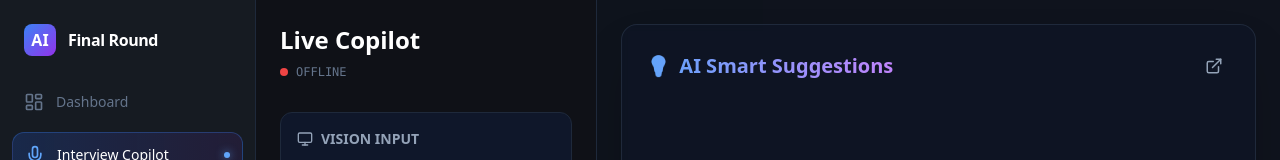
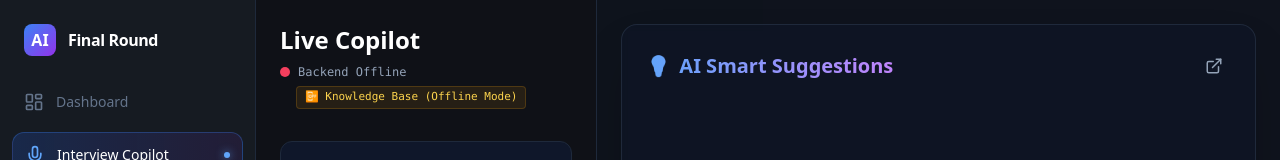
Before and after one commit to Lavish911/interview_copilot_aii, a React (Vite) app in the folder client/: page / in a window 1280 px wide. Both pictures are taken after a click on the button "Interview Copilot". Shown: the top 160 px of the page. Built offline with nearby package versions, Linux system fonts and the light colour scheme; no server answers.

Commit message:
feat: distinguish live AI from offline mode in client

```diff
--- a/client/src/App.jsx
+++ b/client/src/App.jsx
@@ -25,8 +25,8 @@ import StealthOverlay from './components/StealthOverlay';
 import ResumeUploader from './components/ResumeUploader';
 import ScreenWatcher from './components/ScreenWatcher';
 
-// Connect to backend (Dynamic IP for Mobile/Network Access)
-const SOCKET_URL = import.meta.env.DEV ? "http://localhost:3000" : "https://interview-copilot-aii.onrender.com";
+// Connect to backend (Configurable via VITE_SOCKET_URL, falls back to dev/prod defaults)
+const SOCKET_URL = import.meta.env.VITE_SOCKET_URL || (import.meta.env.DEV ? "http://localhost:3000" : "https://interview-copilot-aii.onrender.com");
 const API_BASE_URL = SOCKET_URL; // Use same URL for API calls
 const socket = io(SOCKET_URL);
 
@@ -40,31 +40,45 @@ function App() {
     // Core Data
     const [suggestions, setSuggestions] = useState("");
     const [lastTranscript, setLastTranscript] = useState("");
-    const [isConnected, setIsConnected] = useState(socket.connected);
+    const [connectionStatus, setConnectionStatus] = useState(socket.connected ? 'connected' : 'connecting');
+    const [providerInfo, setProviderInfo] = useState({ hasOpenAI: false, hasGemini: false, isOnline: false });
+    const [isLoadingAnswer, setIsLoadingAnswer] = useState(false);
     const [resumeLoaded, setResumeLoaded] = useState(false);
     const [currentScreenFrame, setCurrentScreenFrame] = useState(null);
 
     useEffect(() => {
-        // ... (existing effects keep as is via unchanged lines, but this tool replaces blocks. I should be careful)
         console.log("App mounted. Socket status:", socket.connected);
-        if (socket.connected) setIsConnected(true);
+        if (socket.connected) setConnectionStatus('connected');
 
         const onConnect = () => {
             console.log("Socket Connected!");
-            setIsConnected(true);
+            setConnectionStatus('connected');
+            socket.emit('requestSessionState');
         };
 
         const onDisconnect = () => {
             console.log("Socket Disconnected!");
-            setIsConnected(false);
+            setConnectionStatus('disconnected');
+        };
+
+        const onConnectError = (err) => {
+            console.warn("Socket Connection Error:", err.message);
+            setConnectionStatus('error');
+        };
+
+        const onProviderStatus = (status) => {
+            console.log("AI Provider Status:", status);
+            setProviderInfo(status || { hasOpenAI: false, hasGemini: false, isOnline: false });
         };
 
         const onAnswer = (text) => {
             console.log("Received Answer:", text);
             setSuggestions(text);
+            setIsLoadingAnswer(false);
         };
 
         const onAnswerChunk = (data) => {
+            setIsLoadingAnswer(false);
             if (data.isFirst) {
                 setSuggestions(data.chunk);
             } else {
@@ -76,6 +90,8 @@ function App() {
 
         socket.on('connect', onConnect);
         socket.on('disconnect', onDisconnect);
+        socket.on('connect_error', onConnectError);
+        socket.on('providerStatus', onProviderStatus);
         socket.on('answer', onAnswer);
         socket.on('answerChunk', onAnswerChunk);
         socket.on('resumeConfirmed', onResumeConfirmed);
@@ -83,6 +99,8 @@ function App() {
         return () => {
             socket.off('connect', onConnect);
             socket.off('disconnect', onDisconnect);
+            socket.off('connect_error', onConnectError);
+            socket.off('providerStatus', onProviderStatus);
             socket.off('answer', onAnswer);
             socket.off('answerChunk', onAnswerChunk);
             socket.off('resumeConfirmed', onResumeConfirmed);
@@ -96,11 +114,30 @@ function App() {
             <div className="w-full md:w-1/3 p-4 md:p-6 border-b md:border-b-0 md:border-r border-slate-800 flex flex-col gap-4 max-h-[50vh] md:max-h-none overflow-y-auto shrink-0">
                 <div className="flex flex-col">
                     <h2 className="text-xl md:text-2xl font-bold text-white mb-2">Live Copilot</h2>
-                    <div className="flex items-center gap-2 mb-4">
-                        <div className={`w-2 h-2 rounded-full ${isConnected ? 'bg-green-400' : 'bg-red-500'}`}></div>
-                        <span className="text-xs text-slate-500 font-mono">
-                            {isConnected ? "⚡ FAST ENGINE CONNECTED" : "OFFLINE"}
-                        </span>
+                    <div className="flex flex-col gap-1.5 mb-4">
+                        <div className="flex items-center gap-2">
+                            <div className={`w-2.5 h-2.5 rounded-full ${
+                                connectionStatus === 'connected' ? 'bg-emerald-400 shadow-[0_0_8px_rgba(52,211,153,0.6)]' :
+                                connectionStatus === 'connecting' ? 'bg-amber-400 animate-pulse' :
+                                'bg-rose-500'
+                            }`}></div>
+                            <span className="text-xs text-slate-400 font-mono font-medium">
+                                {connectionStatus === 'connected' ? 'Backend Connected' :
+                                 connectionStatus === 'connecting' ? 'Connecting to Backend...' :
+                                 'Backend Offline'}
+                            </span>
+                        </div>
+                        <div className="flex items-center gap-2 pl-4">
+                            <span className={`text-[11px] px-2 py-0.5 rounded font-mono ${
+                                providerInfo.isOnline
+                                    ? 'bg-blue-500/20 text-blue-300 border border-blue-500/30'
+                                    : 'bg-amber-500/10 text-amber-300 border border-amber-500/20'
+                            }`}>
+                                {providerInfo.isOnline
+                                    ? `🤖 AI Provider: ${providerInfo.hasOpenAI ? 'OpenAI' : 'Gemini Active'}`
+                                    : '📴 Knowledge Base (Offline Mode)'}
+                            </span>
+                        </div>
                     </div>
                 </div>
 
@@ -165,7 +202,7 @@ function App() {
 
             {/* Right Suggestion Panel */}
             <div className="flex-1 p-4 md:p-6 bg-slate-900/30 overflow-y-auto">
-                <SuggestionPanel suggestions={suggestions} />
+                <SuggestionPanel suggestions={suggestions} loading={isLoadingAnswer} />
             </div>
         </div>
     );
--- a/client/src/components/SpeechInput.jsx
+++ b/client/src/components/SpeechInput.jsx
@@ -76,14 +76,18 @@ const SpeechInput = ({ socket, onTranscript, additionalContext = {} }) => {
                 return;
             }
 
-            // LOGIC 2: Turbo Silence Trigger (>400ms)
-            // If we have interim text but no final result for 400ms, assume speech ended.
+            // LOGIC 2: Silence Trigger
+            // If we have interim text but no final result for 1500ms, assume speech ended.
             if (interimTranscript.trim().length > 0) {
                 if (silenceTimerRef.current) clearTimeout(silenceTimerRef.current);
                 silenceTimerRef.current = setTimeout(() => {
                     console.log("⚡ Silence detected. Force sending...");
                     handleSend(interimTranscript);
-                }, 250);
+                    // Force restart engine to clear state and record from scratch
+                    if (recognitionRef.current) {
+                        try { recognitionRef.current.abort(); } catch(e){}
+                    }
+                }, 1500);
             }
         };
 
@@ -176,8 +180,9 @@ const SpeechInput = ({ socket, onTranscript, additionalContext = {} }) => {
         socket.emit('question', payload);
         socket.emit('analyzeSpeech', text);
 
-        // IMPORTANT: We do NOT stop the engine here.
-        // We let 'continuous' keep running or let 'onend' restart it.
+        // IMPORTANT: We do NOT stop listening here.
+        // The engine will naturally fire 'onend' after this sentence,
+        // which will automatically restart it from scratch for the next sentence!
     };
 
     const toggleListening = () => {
--- a/client/src/components/SuggestionPanel.jsx
+++ b/client/src/components/SuggestionPanel.jsx
@@ -3,7 +3,7 @@ import { createPortal } from 'react-dom';
 import ReactMarkdown from 'react-markdown';
 import { Maximize2, Minimize2, ExternalLink } from 'lucide-react';
 
-const SuggestionPanel = ({ suggestions }) => {
+const SuggestionPanel = ({ suggestions, loading = false }) => {
     const [pipWindow, setPipWindow] = useState(null);
 
     const toggleOverlay = async () => {
```
